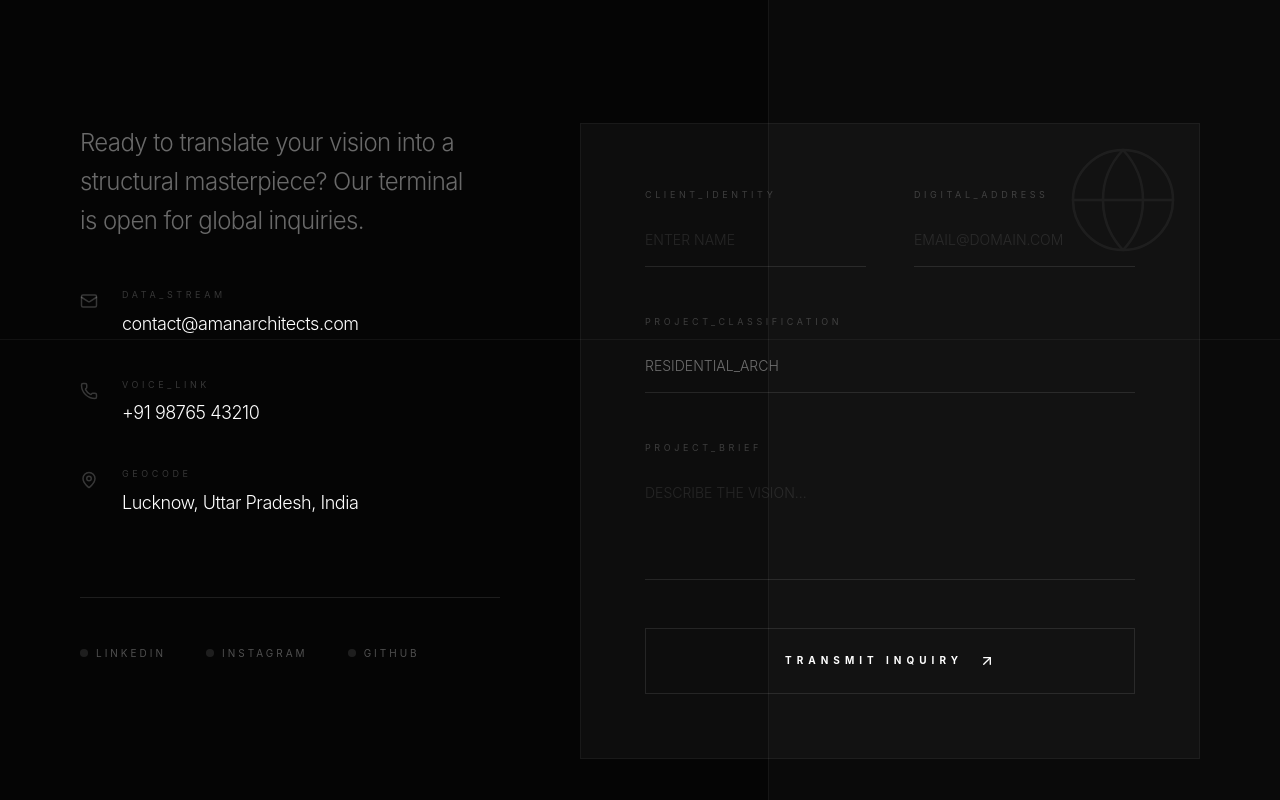
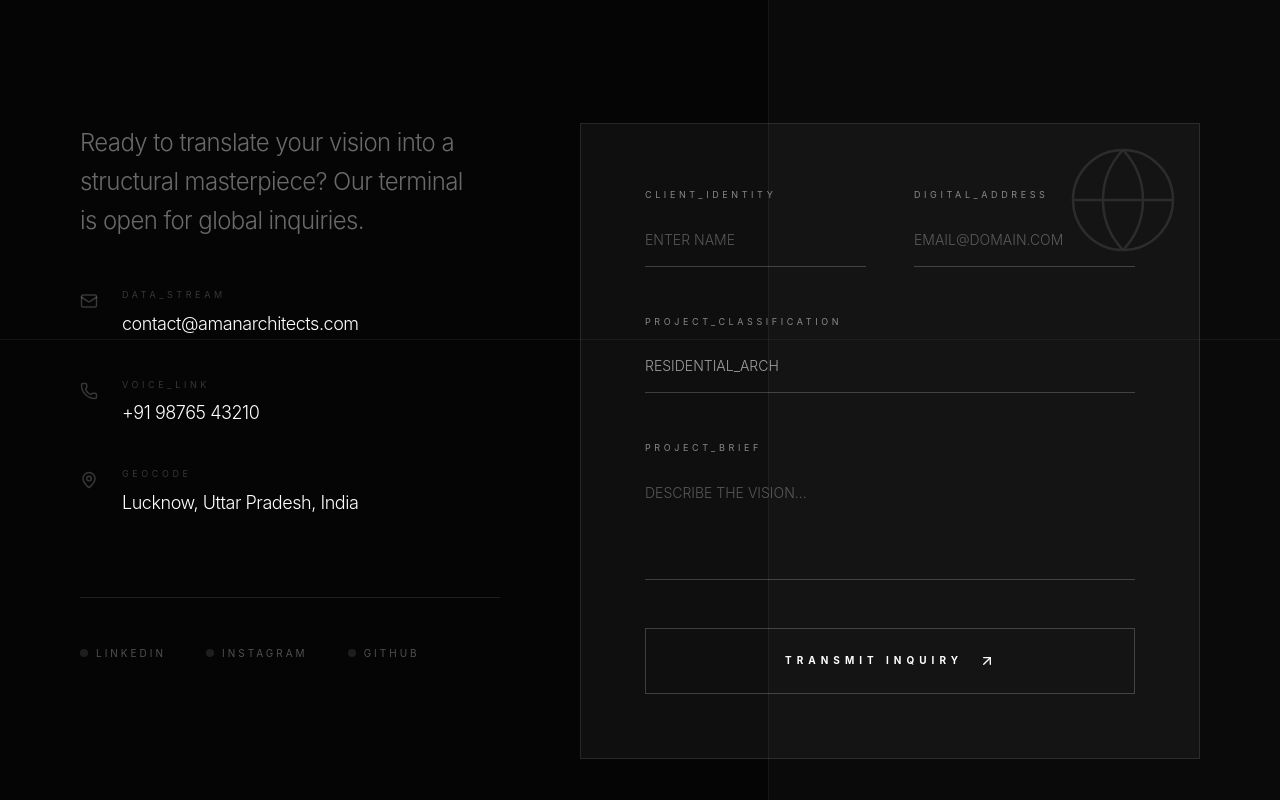
Before and after one commit to MohdArshad-cell/Client-Portfolio, a Next.js app: page / in a window 1280 px wide. Shown: the part 7580-8380 px from the top of the page. Built offline with nearby package versions, Linux system fonts and the light colour scheme.

Commit message:
Contact section Updated

```diff
--- a/src/sections/Contact.tsx
+++ b/src/sections/Contact.tsx
@@ -89,58 +89,69 @@
           </motion.div>
 
           {/* RIGHT: Inquiry Input Module */}
+          {/* RIGHT: Inquiry Input Module */}
 <motion.div
   initial={{ opacity: 0, x: 30 }}
   whileInView={{ opacity: 1, x: 0 }}
   viewport={{ once: true }}
   transition={{ duration: 0.8 }}
-            className="lg:col-span-7 bg-white/[0.03] border border-white/5 p-8 md:p-16 relative overflow-hidden"
+  className="lg:col-span-7 bg-white/[0.04] border border-white/10 p-8 md:p-16 relative overflow-hidden"
 >
-            {/* Background Accent */}
-            <div className="absolute top-0 right-0 p-4 opacity-5">
+  {/* Background Accent - Slightly more visible */}
+  <div className="absolute top-0 right-0 p-4 opacity-10">
     <Globe size={120} strokeWidth={0.5} />
   </div>
 
   <form className="space-y-12 relative z-10">
     <div className="grid grid-cols-1 md:grid-cols-2 gap-12">
       <div className="group flex flex-col gap-3">
-                  <label className="text-[9px] uppercase tracking-[0.4em] text-white/20 group-focus-within:text-white/60 transition-colors">Client_Identity</label>
+        {/* Label opacity increased to 50% for readability */}
+        <label className="text-[9px] uppercase tracking-[0.4em] text-white/50 group-focus-within:text-white transition-colors">
+          Client_Identity
+        </label>
         <input
           type="text"
           placeholder="ENTER NAME"
-                    className="bg-transparent border-b border-white/10 py-4 text-sm focus:outline-none focus:border-white transition-colors placeholder:text-white/10 font-light"
+          className="bg-transparent border-b border-white/20 py-4 text-sm text-white focus:outline-none focus:border-white transition-colors placeholder:text-white/30 font-light"
         />
       </div>
       <div className="group flex flex-col gap-3">
-                  <label className="text-[9px] uppercase tracking-[0.4em] text-white/20 group-focus-within:text-white/60 transition-colors">Digital_Address</label>
+        <label className="text-[9px] uppercase tracking-[0.4em] text-white/50 group-focus-within:text-white transition-colors">
+          Digital_Address
+        </label>
         <input
           type="email"
           placeholder="EMAIL@DOMAIN.COM"
-                    className="bg-transparent border-b border-white/10 py-4 text-sm focus:outline-none focus:border-white transition-colors placeholder:text-white/10 font-light"
+          className="bg-transparent border-b border-white/20 py-4 text-sm text-white focus:outline-none focus:border-white transition-colors placeholder:text-white/30 font-light"
         />
       </div>
     </div>
 
     <div className="group flex flex-col gap-3">
-                <label className="text-[9px] uppercase tracking-[0.4em] text-white/20 group-focus-within:text-white/60 transition-colors">Project_Classification</label>
-                <select className="bg-transparent border-b border-white/10 py-4 text-sm focus:outline-none focus:border-white transition-colors appearance-none cursor-pointer font-light text-white/40">
-                  <option className="bg-[#050505]">RESIDENTIAL_ARCH</option>
-                  <option className="bg-[#050505]">COMMERCIAL_STRUCTURE</option>
-                  <option className="bg-[#050505]">INTERIOR_SYSTEMS</option>
-                  <option className="bg-[#050505]">URBAN_PLANNING</option>
+      <label className="text-[9px] uppercase tracking-[0.4em] text-white/50 group-focus-within:text-white transition-colors">
+        Project_Classification
+      </label>
+      <select className="bg-transparent border-b border-white/20 py-4 text-sm focus:outline-none focus:border-white transition-colors appearance-none cursor-pointer font-light text-white/60">
+        <option className="bg-[#0b0b0b]">RESIDENTIAL_ARCH</option>
+        <option className="bg-[#0b0b0b]">COMMERCIAL_STRUCTURE</option>
+        <option className="bg-[#0b0b0b]">INTERIOR_SYSTEMS</option>
+        <option className="bg-[#0b0b0b]">URBAN_PLANNING</option>
       </select>
     </div>
 
     <div className="group flex flex-col gap-3">
-                <label className="text-[9px] uppercase tracking-[0.4em] text-white/20 group-focus-within:text-white/60 transition-colors">Project_Brief</label>
+      <label className="text-[9px] uppercase tracking-[0.4em] text-white/50 group-focus-within:text-white transition-colors">
+        Project_Brief
+      </label>
       <textarea
         rows={4}
         placeholder="DESCRIBE THE VISION..."
-                  className="bg-transparent border-b border-white/10 py-4 text-sm focus:outline-none focus:border-white transition-colors resize-none placeholder:text-white/10 font-light"
+        className="bg-transparent border-b border-white/20 py-4 text-sm text-white focus:outline-none focus:border-white transition-colors resize-none placeholder:text-white/30 font-light"
       />
     </div>
 
-              <button className="relative w-full group overflow-hidden border border-white/10 py-6 transition-all duration-500 hover:border-white">
+    {/* Transmit Button - Increased contrast */}
+    <button className="relative w-full group overflow-hidden border border-white/20 py-6 transition-all duration-500 hover:border-white">
       <div className="absolute inset-0 bg-white translate-y-full group-hover:translate-y-0 transition-transform duration-500" />
       <div className="relative z-10 flex items-center justify-center gap-4 group-hover:text-black transition-colors">
         <span className="uppercase tracking-[0.5em] text-[10px] font-bold">Transmit Inquiry</span>
@@ -149,7 +160,6 @@
     </button>
   </form>
 </motion.div>
-
         </div>
 
         {/* Technical Footer Readout [cite: 2025-10-20] */}
```
Lines whose indentation alone changed are shown as unchanged.
